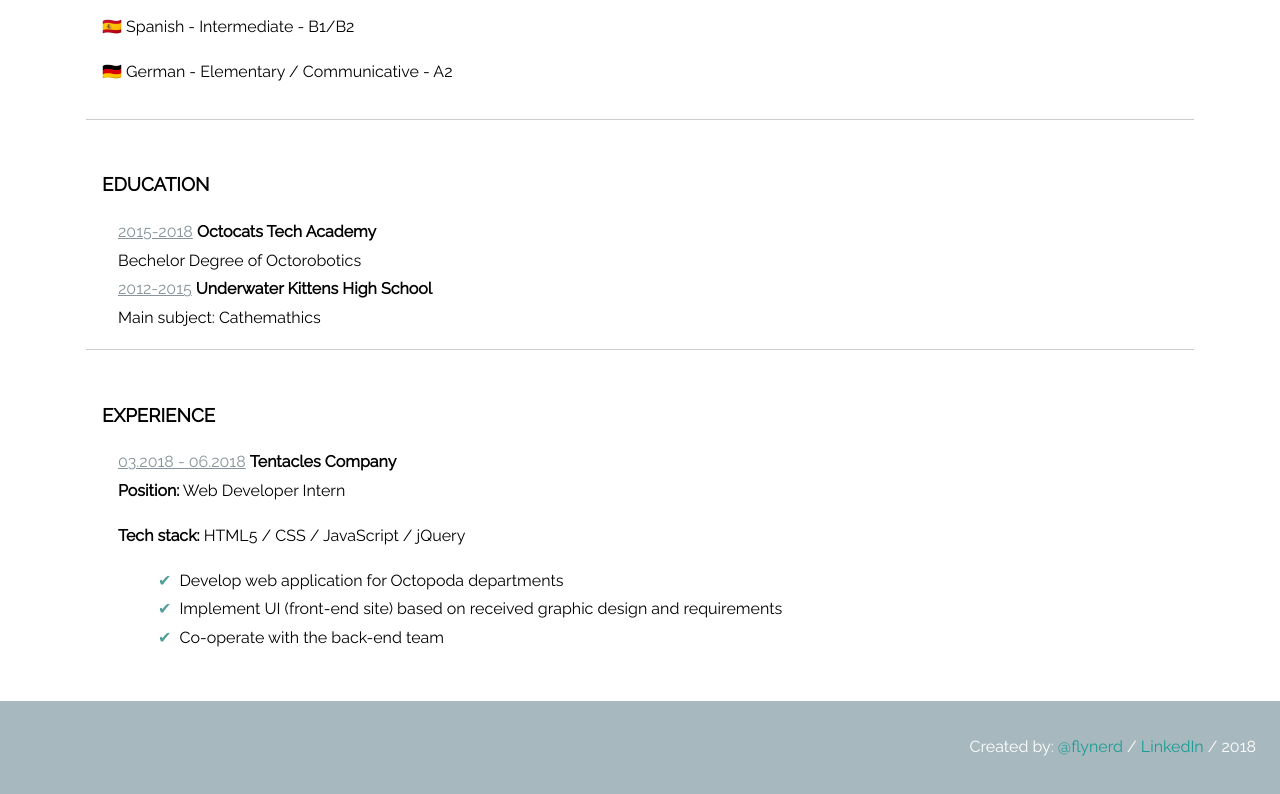
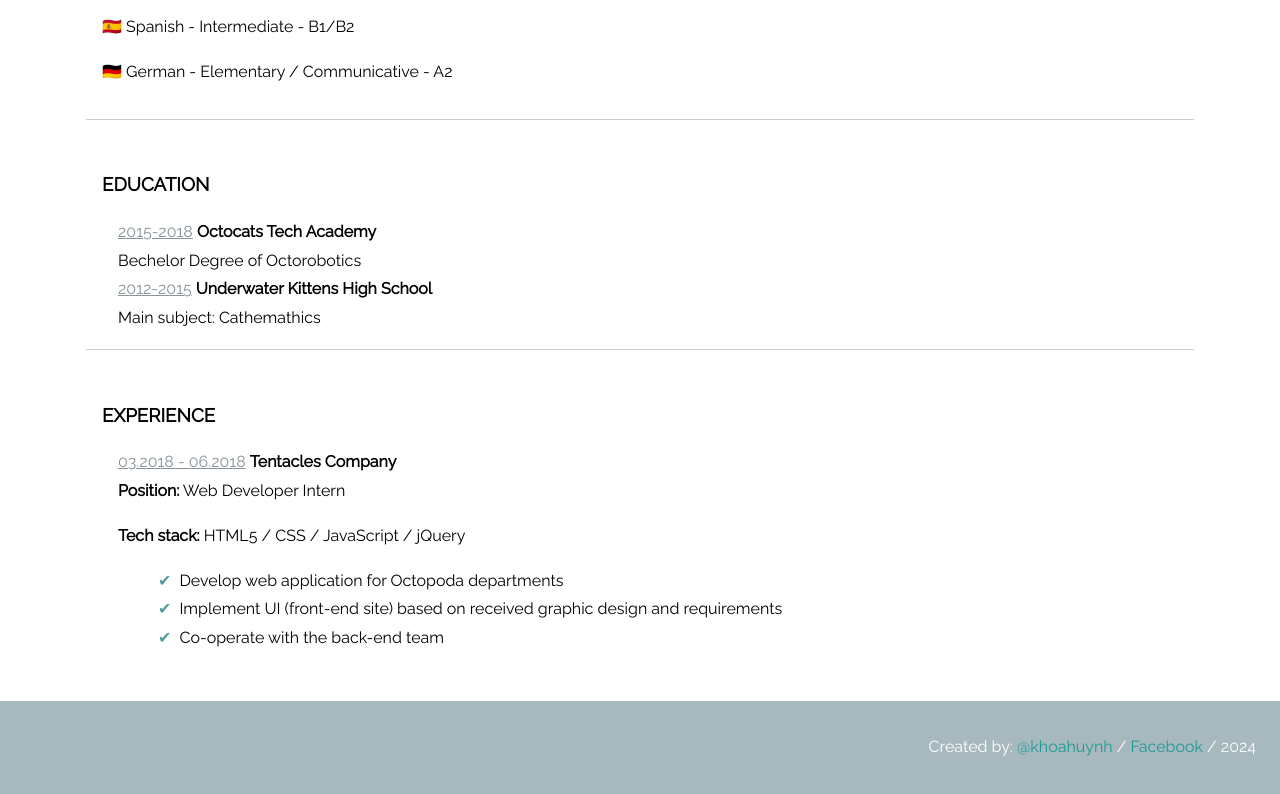
Before and after one commit to lvthanh99/lvthanh99.github.io, a plain HTML site: page index.html in a window 1280 px wide. Shown: the part 1435-2229 px from the top of the page. Drawn offline with Linux system fonts and the light colour scheme.

Commit message:
update file

```diff
--- a/index.html
+++ b/index.html
@@ -141,7 +141,7 @@
     </section>
   </main>
   <footer>
-    <p>Created by: <a href="https://www.flynerd.pl/">@flynerd</a>  / <a href="https://www.linkedin.com/in/ritalyczywek/">LinkedIn</a> / 2018 </p>
+    <p>Created by: <a href=https://www.facebook.com/profile.php?id=100024748642884">@khoahuynh</a>  / <a href="https://www.facebook.com/profile.php?id=100024748642884">Facebook</a> / 2024 </p>
   </footer>
 </body>
 </html>
```
